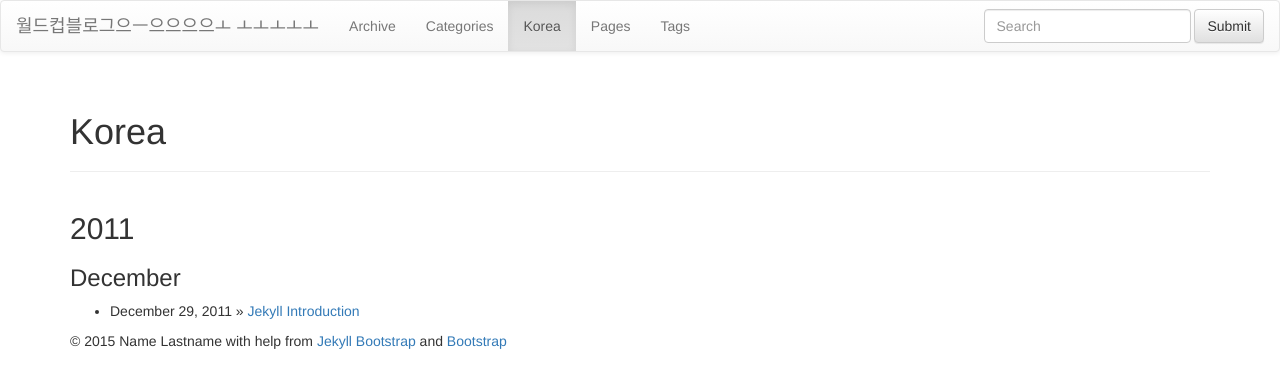
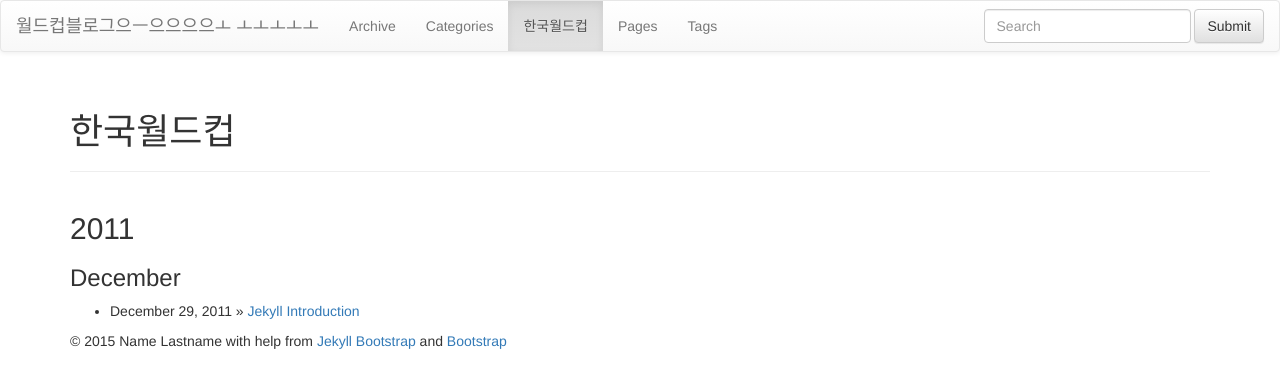
Before and after one commit to jungu9/jungu9.github.com, a Jekyll site: the page built from korea.html, in a window 1280 px wide. Shown: the top 388 px of the page. Built offline with Jekyll 4.4.1, drawn with Linux system fonts in a browser that asks for light colours; nearby versions of some CDN libraries; library files that are not in the unit come from our copies.

Commit message:
Update korea.html

```diff
--- a/korea.html
+++ b/korea.html
@@ -1,7 +1,7 @@
 ---
 layout: page
-title : Korea
-header : Post Archive
+title : 한국월드컵
+header : Post korea
 group: navigation
 ---
 {% include JB/setup %}
```
